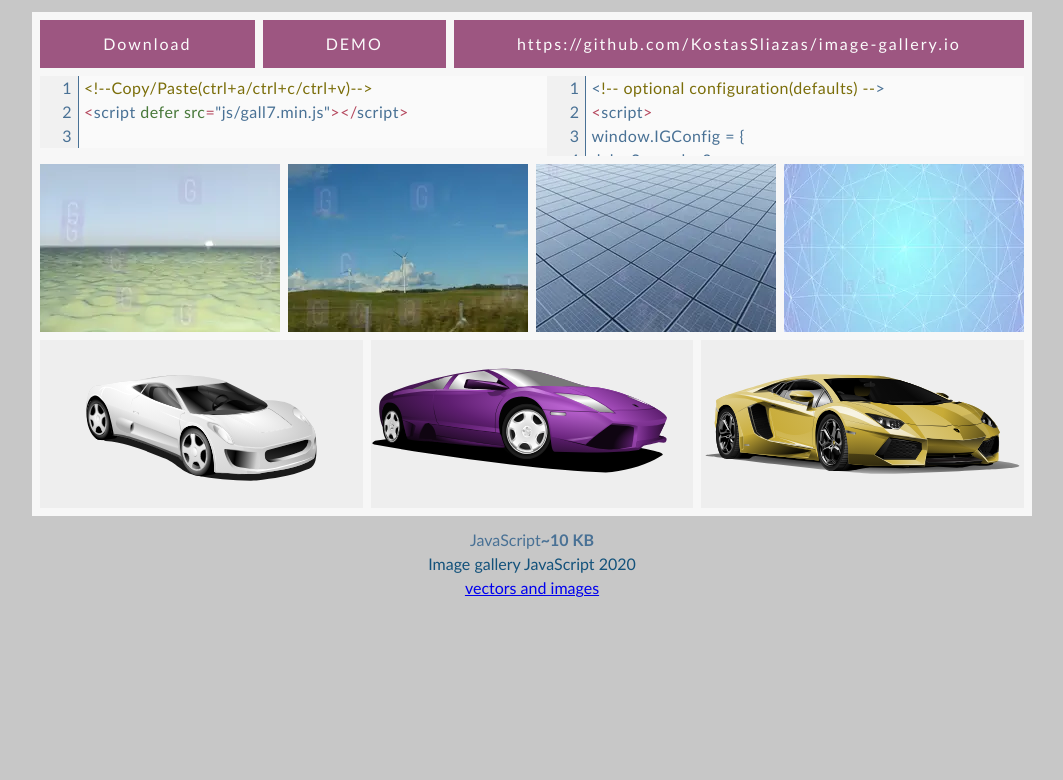
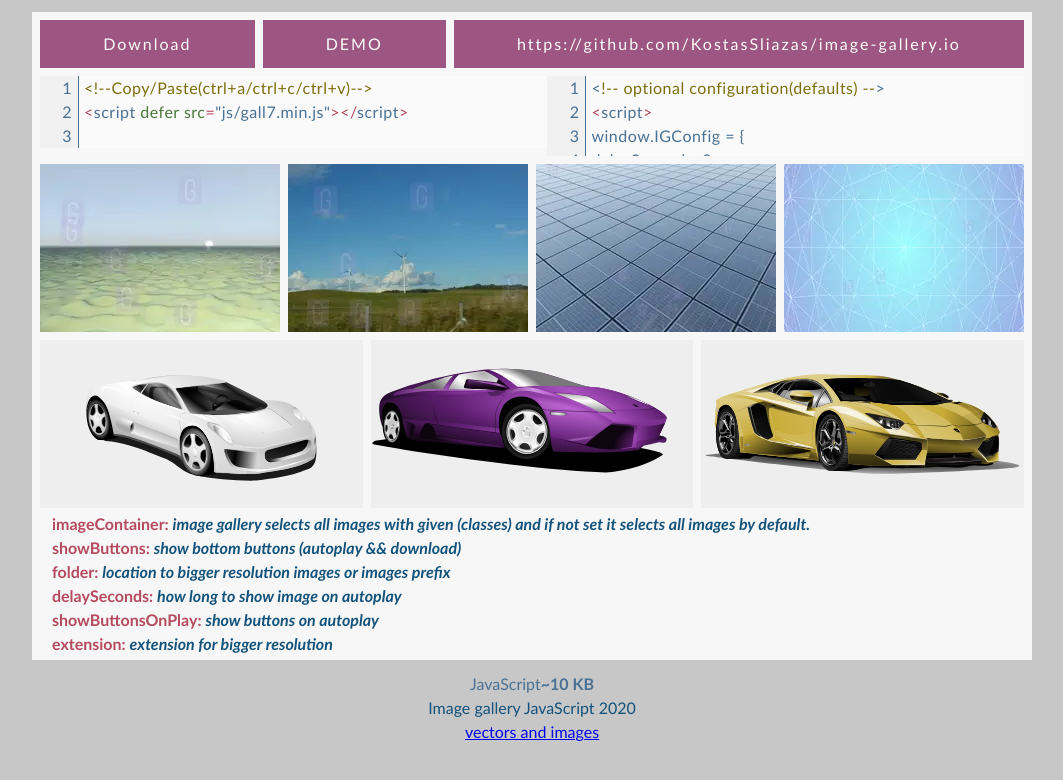
Before and after one commit to KostasSliazas/image-gallery, a website: page index.html in a window 1280 px wide. Shown: the whole page, without its empty margins (108-1171 px from the left). Drawn offline with Linux system fonts and the light colour scheme.

Commit message:
Add files via upload

```diff
--- a/index.html
+++ b/index.html
@@ -71,13 +71,14 @@
         <li><img src="photos/lamborghini.svg" loading="lazy" alt="image gallery7"></li>
         <li><img src="photos/car-lamborgini.svg" loading="lazy" alt="image gallery5"></li>
       </ul>
-      <div style="display:none">
+      <div>
       <h1>Image gallery with autoplay and download buttons, without external libraries just plain JavaScript (vanilla). Simple solution for portfolio or photo gallery.</h1>
       <p><b class="code__i--re">imageContainer: </b><b><i>image gallery selects all images with given (classes) and if not set it selects all images by default.</i></b></p>
       <p><b class="code__i--re">showButtons: </b><b><i>show bottom buttons (autoplay && download)</i></b></p>
       <p><b class="code__i--re">folder: </b><b><i>location to bigger resolution images or images prefix</i></b></p>
       <p><b class="code__i--re">delaySeconds: </b><b><i>how long to show image on autoplay</i></b></p>
       <p><b class="code__i--re">showButtonsOnPlay: </b><b><i>show buttons on autoplay</i></b></p>
+      <p><b class="code__i--re">extension: </b><b><i>extension for bigger resolution</i></b></p>
     </div>
   </div>
   </main>
```
